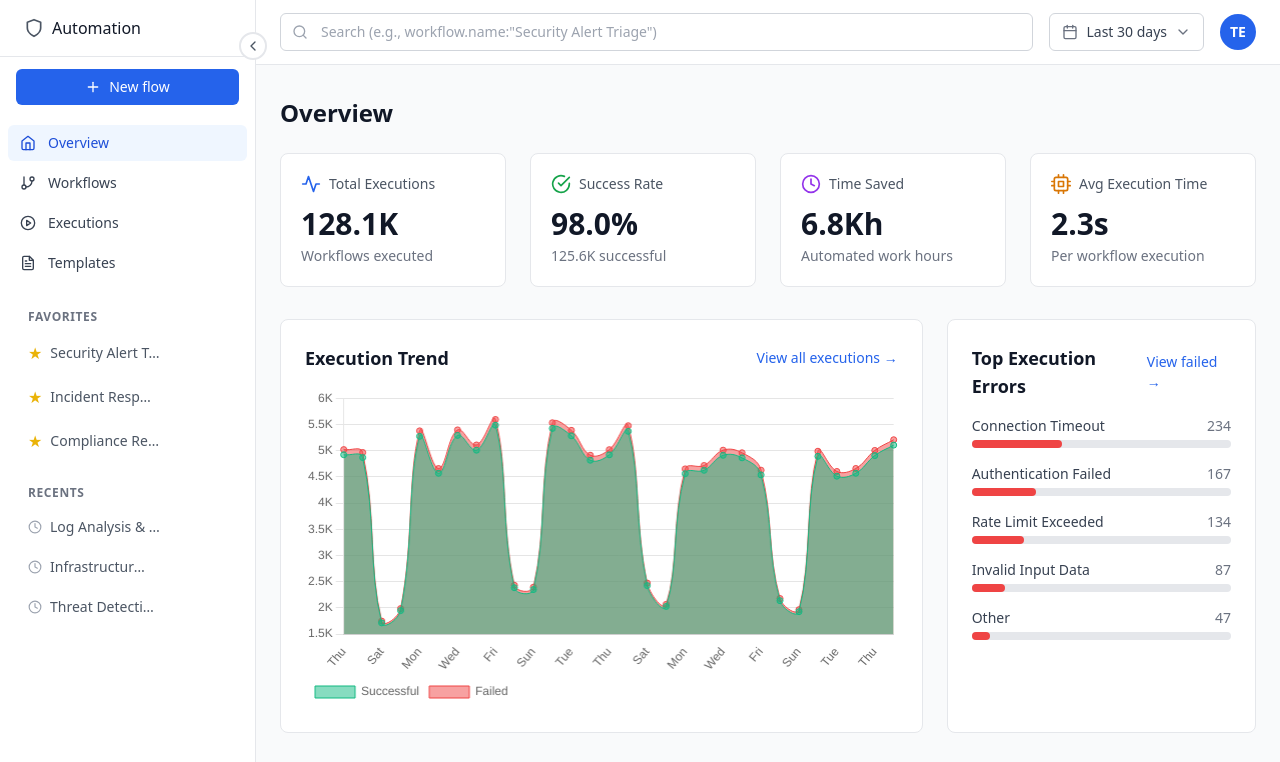
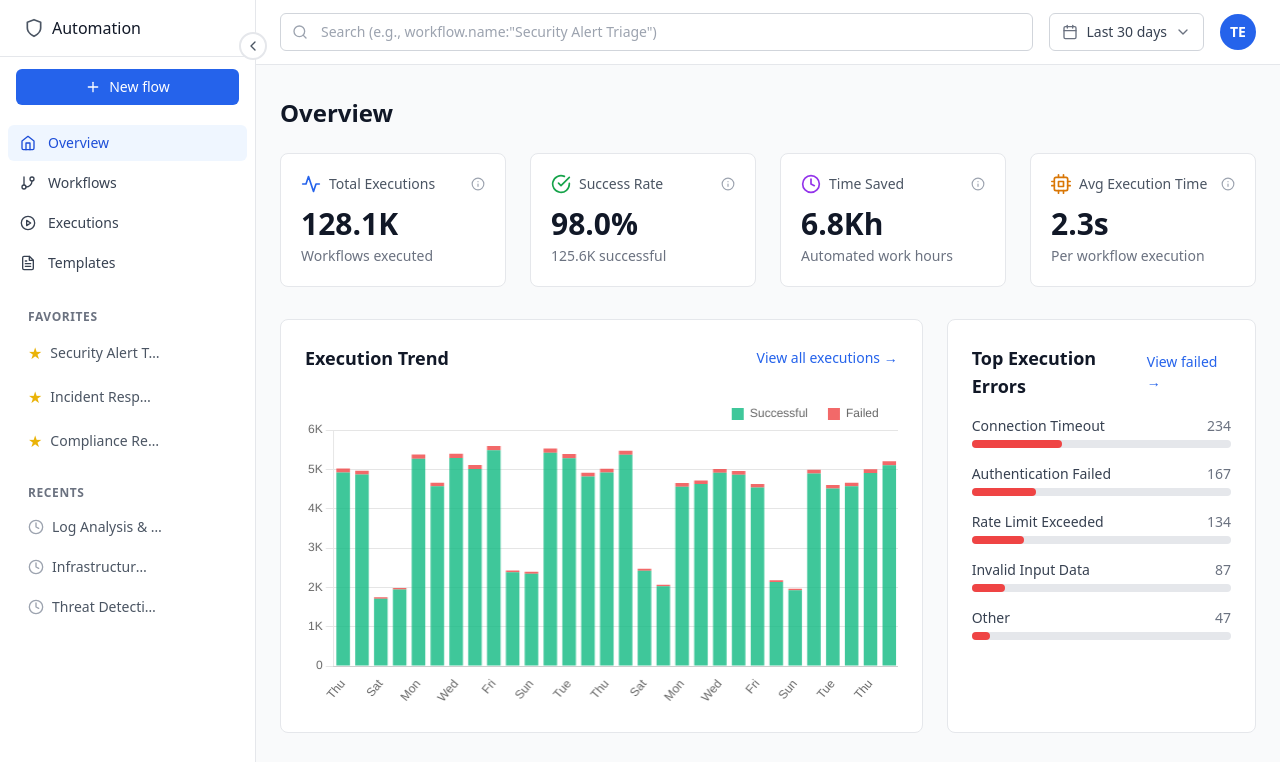
Before and after one commit to tinnytintin10/tinnytintin10.github.io, a plain HTML site: page index.html in a window 1280 px wide. Shown: the top 762 px of the page. Drawn offline with nearby package versions, Linux system fonts and the light colour scheme.

Commit message:
Update index.html

```diff
--- a/index.html
+++ b/index.html
@@ -11,13 +11,43 @@
         body {
             font-family: 'Inter', sans-serif;
         }
+        .tooltip {
+            display: none;
+            position: absolute;
+            right: 0;
+            top: 1.75rem;
+            z-index: 10;
+            width: 12rem;
+            padding: 0.75rem;
+            background-color: #1f2937; /* bg-gray-800 */
+            color: white;
+            font-size: 0.75rem;
+            border-radius: 0.375rem;
+            box-shadow: 0 4px 6px -1px rgb(0 0 0 / 0.1), 0 2px 4px -2px rgb(0 0 0 / 0.1);
+        }
+        .tooltip-arrow {
+            position: absolute;
+            top: -0.25rem;
+            right: 0.5rem;
+            width: 0.5rem;
+            height: 0.5rem;
+            background-color: #1f2937; /* bg-gray-800 */
+            transform: rotate(45deg);
+        }
+        /* Simpler CSS to control visibility based on sidebar state */
+        .sidebar-collapsed .sidebar-text {
+            display: none;
+        }
+        .sidebar-expanded .sidebar-icon-heading {
+            display: none;
+        }
     </style>
 </head>
 <body class="bg-gray-50">
 
     <div id="app" class="min-h-screen flex font-sans">
         <!-- Left Sidebar -->
-        <div id="sidebar" class="transition-all duration-300 ease-in-out w-64 bg-white border-r border-gray-200 flex flex-col flex-shrink-0 relative">
+        <div id="sidebar" class="sidebar-expanded transition-all duration-300 ease-in-out w-64 bg-white border-r border-gray-200 flex flex-col flex-shrink-0 relative">
             <button id="nav-toggle-btn" class="absolute -right-3 top-8 z-20 p-1 bg-white border-2 border-gray-200 rounded-full hover:bg-gray-100 focus:outline-none focus:ring-2 focus:ring-blue-500" aria-label="Toggle Navigation">
                 <svg id="nav-toggle-icon" xmlns="http://www.w3.org/2000/svg" width="16" height="16" viewBox="0 0 24 24" fill="none" stroke="currentColor" stroke-width="2" stroke-linecap="round" stroke-linejoin="round" class="w-4 h-4 text-gray-600 transition-transform duration-300"><path d="m15 18-6-6 6-6"/></svg>
             </button>
@@ -40,21 +70,21 @@
 
             <div id="quick-access-container" class="mt-6 px-4 flex-1 overflow-y-auto overflow-x-hidden">
                 <!-- Favorites Section -->
+                <div id="favorites-section">
                     <h3 class="sidebar-heading text-xs font-semibold text-gray-500 uppercase tracking-wider mb-2 px-3">
                         <span class="sidebar-text">Favorites</span>
-                    <span class="sidebar-icon" title="Favorites">★</span>
+                        <span class="sidebar-icon-heading text-yellow-500" title="Favorites">★</span>
                     </h3>
-                <div id="favorites-list" class="space-y-1 mb-6">
-                    <!-- Favorites items will be injected here -->
+                    <div id="favorites-content" class="space-y-1 mb-6"></div>
                 </div>
 
                 <!-- Recents Section -->
+                 <div id="recents-section">
                     <h3 class="sidebar-heading text-xs font-semibold text-gray-500 uppercase tracking-wider mb-2 px-3">
                         <span class="sidebar-text">Recents</span>
-                    <svg xmlns="http://www.w3.org/2000/svg" width="16" height="16" viewBox="0 0 24 24" fill="none" stroke="currentColor" stroke-width="2" stroke-linecap="round" stroke-linejoin="round" class="sidebar-icon w-4 h-4 mx-auto" title="Recents"><circle cx="12" cy="12" r="10"></circle><polyline points="12 6 12 12 16 14"></polyline></svg>
+                        <svg xmlns="http://www.w3.org/2000/svg" width="16" height="16" viewBox="0 0 24 24" fill="none" stroke="currentColor" stroke-width="2" stroke-linecap="round" stroke-linejoin="round" class="sidebar-icon-heading w-4 h-4 mx-auto" title="Recents"><circle cx="12" cy="12" r="10"></circle><polyline points="12 6 12 12 16 14"></polyline></svg>
                     </h3>
-                <div id="recents-list" class="space-y-1">
-                    <!-- Recents items will be injected here -->
+                    <div id="recents-content" class="space-y-1"></div>
                 </div>
             </div>
         </div>
@@ -167,8 +197,8 @@
             const failureReasonsContainer = document.getElementById('failure-reasons-container');
             const workflowsTableBody = document.getElementById('workflows-table-body');
             const mainNavContainer = document.getElementById('main-nav');
-            const favoritesList = document.getElementById('favorites-list');
-            const recentsList = document.getElementById('recents-list');
+            const favoritesContent = document.getElementById('favorites-content');
+            const recentsContent = document.getElementById('recents-content');
 
             let executionChart = null;
 
@@ -204,6 +234,13 @@
                 { id: 'threat-detection', label: 'Threat Detection Workflow', type: 'recent', timestamp: '2 days ago' }
             ];
 
+            const metricTooltips = {
+                executions: "Number of workflows that ran automatically in the selected time period.",
+                successRate: "Percentage of workflows that completed successfully without errors.",
+                timeSaved: "Estimated manual work hours saved through automation.",
+                avgTime: "Average time for a workflow to complete from start to finish."
+            };
+
             // --- HELPER FUNCTIONS ---
             const formatNumber = (num) => {
                 if (num >= 1000000) return (num / 1000000).toFixed(1).replace(/\.0$/, '') + 'M';
@@ -234,19 +271,10 @@
                 const selectedDays = timeRangeOptions.find(opt => opt.value === state.selectedTimeRange)?.days || 30;
                 const executionData = generateMockData(selectedDays, state.activeFilter);
 
-                // Update header
                 mainHeader.innerHTML = `Overview ${state.activeFilter ? `<span class="text-lg font-normal text-gray-600 ml-2">- Filtered by ${state.activeFilter}</span>` : ''}`;
-
-                // Update metric cards
                 renderMetricCards(executionData);
-
-                // Update failure reasons
                 renderFailureReasons(selectedDays);
-
-                // Update workflows table
                 renderWorkflowsTable(selectedDays);
-
-                // Update chart
                 renderChart(executionData);
             }
 
@@ -257,24 +285,31 @@
                 const totalTimeSaved = Math.floor(totalExecutions * 3.2 / 60);
                 const avgExecutionTime = state.activeFilter ? 1.8 : 2.3;
 
-                metricCardsContainer.innerHTML = `
-                    <div class="bg-white rounded-lg border border-gray-200 hover:shadow-md transition-all duration-300 p-4 lg:p-5">
-                        <div class="flex items-center gap-2 mb-3"><svg xmlns="http://www.w3.org/2000/svg" width="20" height="20" viewBox="0 0 24 24" fill="none" stroke="currentColor" stroke-width="2" stroke-linecap="round" stroke-linejoin="round" class="w-5 h-5 text-blue-600"><polyline points="22 12 18 12 15 21 9 3 6 12 2 12"></polyline></svg><p class="text-sm text-gray-600">Total Executions</p></div>
-                        <p class="text-2xl lg:text-3xl font-semibold text-gray-900">${formatNumber(totalExecutions)}</p><p class="text-xs lg:text-sm text-gray-500 mt-1">Workflows executed</p>
+                const cards = [
+                    { key: 'executions', icon: `<svg xmlns="http://www.w3.org/2000/svg" width="20" height="20" viewBox="0 0 24 24" fill="none" stroke="currentColor" stroke-width="2" stroke-linecap="round" stroke-linejoin="round" class="w-5 h-5 text-blue-600"><polyline points="22 12 18 12 15 21 9 3 6 12 2 12"></polyline></svg>`, title: 'Total Executions', value: formatNumber(totalExecutions), subtitle: 'Workflows executed' },
+                    { key: 'successRate', icon: `<svg xmlns="http://www.w3.org/2000/svg" width="20" height="20" viewBox="0 0 24 24" fill="none" stroke="currentColor" stroke-width="2" stroke-linecap="round" stroke-linejoin="round" class="w-5 h-5 text-green-600"><path d="M22 11.08V12a10 10 0 1 1-5.93-9.14"></path><polyline points="22 4 12 14.01 9 11.01"></polyline></svg>`, title: 'Success Rate', value: `${successRate}%`, subtitle: `${formatNumber(successfulExecutions)} successful` },
+                    { key: 'timeSaved', icon: `<svg xmlns="http://www.w3.org/2000/svg" width="20" height="20" viewBox="0 0 24 24" fill="none" stroke="currentColor" stroke-width="2" stroke-linecap="round" stroke-linejoin="round" class="w-5 h-5 text-purple-600"><circle cx="12" cy="12" r="10"></circle><polyline points="12 6 12 12 16 14"></polyline></svg>`, title: 'Time Saved', value: `${formatNumber(totalTimeSaved)}h`, subtitle: 'Automated work hours' },
+                    { key: 'avgTime', icon: `<svg xmlns="http://www.w3.org/2000/svg" width="20" height="20" viewBox="0 0 24 24" fill="none" stroke="currentColor" stroke-width="2" stroke-linecap="round" stroke-linejoin="round" class="w-5 h-5 text-amber-600"><rect x="4" y="4" width="16" height="16" rx="2" ry="2"></rect><rect x="9" y="9" width="6" height="6"></rect><line x1="9" y1="1" x2="9" y2="4"></line><line x1="15" y1="1" x2="15" y2="4"></line><line x1="9" y1="20" x2="9" y2="23"></line><line x1="15" y1="20" x2="15" y2="23"></line><line x1="20" y1="9" x2="23" y2="9"></line><line x1="20" y1="14" x2="23" y2="14"></line><line x1="1" y1="9" x2="4" y2="9"></line><line x1="1" y1="14" x2="4" y2="14"></line></svg>`, title: 'Avg Execution Time', value: `${avgExecutionTime}s`, subtitle: 'Per workflow execution' }
+                ];
+
+                metricCardsContainer.innerHTML = cards.map(card => `
+                    <div class="bg-white rounded-lg border border-gray-200 hover:shadow-md transition-all duration-300 p-4 lg:p-5 h-full">
+                        <div class="flex flex-col h-full">
+                            <div class="flex items-center gap-2 mb-3">
+                                ${card.icon}
+                                <p class="text-sm text-gray-600 flex-1">${card.title}</p>
+                                <div class="relative metric-tooltip-trigger">
+                                    <svg xmlns="http://www.w3.org/2000/svg" width="14" height="14" viewBox="0 0 24 24" fill="none" stroke="currentColor" stroke-width="2" stroke-linecap="round" stroke-linejoin="round" class="w-3.5 h-3.5 text-gray-400 cursor-help"><circle cx="12" cy="12" r="10"></circle><line x1="12" y1="16" x2="12" y2="12"></line><line x1="12" y1="8" x2="12.01" y2="8"></line></svg>
+                                    <div class="tooltip"><div class="tooltip-arrow"></div>${metricTooltips[card.key]}</div>
                                 </div>
-                    <div class="bg-white rounded-lg border border-gray-200 hover:shadow-md transition-all duration-300 p-4 lg:p-5">
-                        <div class="flex items-center gap-2 mb-3"><svg xmlns="http://www.w3.org/2000/svg" width="20" height="20" viewBox="0 0 24 24" fill="none" stroke="currentColor" stroke-width="2" stroke-linecap="round" stroke-linejoin="round" class="w-5 h-5 text-green-600"><path d="M22 11.08V12a10 10 0 1 1-5.93-9.14"></path><polyline points="22 4 12 14.01 9 11.01"></polyline></svg><p class="text-sm text-gray-600">Success Rate</p></div>
-                        <p class="text-2xl lg:text-3xl font-semibold text-gray-900">${successRate}%</p><p class="text-xs lg:text-sm text-gray-500 mt-1">${formatNumber(successfulExecutions)} successful</p>
                             </div>
-                    <div class="bg-white rounded-lg border border-gray-200 hover:shadow-md transition-all duration-300 p-4 lg:p-5">
-                        <div class="flex items-center gap-2 mb-3"><svg xmlns="http://www.w3.org/2000/svg" width="20" height="20" viewBox="0 0 24 24" fill="none" stroke="currentColor" stroke-width="2" stroke-linecap="round" stroke-linejoin="round" class="w-5 h-5 text-purple-600"><circle cx="12" cy="12" r="10"></circle><polyline points="12 6 12 12 16 14"></polyline></svg><p class="text-sm text-gray-600">Time Saved</p></div>
-                        <p class="text-2xl lg:text-3xl font-semibold text-gray-900">${formatNumber(totalTimeSaved)}h</p><p class="text-xs lg:text-sm text-gray-500 mt-1">Automated work hours</p>
+                            <div class="flex-1 flex flex-col justify-center">
+                                <p class="text-2xl lg:text-3xl font-semibold text-gray-900">${card.value}</p>
+                                <p class="text-xs lg:text-sm text-gray-500 mt-1">${card.subtitle}</p>
                             </div>
-                    <div class="bg-white rounded-lg border border-gray-200 hover:shadow-md transition-all duration-300 p-4 lg:p-5">
-                        <div class="flex items-center gap-2 mb-3"><svg xmlns="http://www.w3.org/2000/svg" width="20" height="20" viewBox="0 0 24 24" fill="none" stroke="currentColor" stroke-width="2" stroke-linecap="round" stroke-linejoin="round" class="w-5 h-5 text-amber-600"><rect x="4" y="4" width="16" height="16" rx="2" ry="2"></rect><rect x="9" y="9" width="6" height="6"></rect><line x1="9" y1="1" x2="9" y2="4"></line><line x1="15" y1="1" x2="15" y2="4"></line><line x1="9" y1="20" x2="9" y2="23"></line><line x1="15" y1="20" x2="15" y2="23"></line><line x1="20" y1="9" x2="23" y2="9"></line><line x1="20" y1="14" x2="23" y2="14"></line><line x1="1" y1="9" x2="4" y2="9"></line><line x1="1" y1="14" x2="4" y2="14"></line></svg><p class="text-sm text-gray-600">Avg Execution Time</p></div>
-                        <p class="text-2xl lg:text-3xl font-semibold text-gray-900">${avgExecutionTime}s</p><p class="text-xs lg:text-sm text-gray-500 mt-1">Per workflow execution</p>
                         </div>
-                `;
+                    </div>
+                `).join('');
             }
 
             function renderFailureReasons(selectedDays) {
@@ -315,12 +350,12 @@
                 }
                 const ctx = document.getElementById('execution-chart').getContext('2d');
                 executionChart = new Chart(ctx, {
-                    type: 'line',
+                    type: 'bar',
                     data: {
                         labels: data.map(d => d.day),
                         datasets: [
-                            { label: 'Successful', data: data.map(d => d.successful), backgroundColor: 'rgba(16, 185, 129, 0.5)', borderColor: 'rgba(16, 185, 129, 1)', borderWidth: 1, fill: true, tension: 0.4 },
-                            { label: 'Failed', data: data.map(d => d.failed), backgroundColor: 'rgba(239, 68, 68, 0.5)', borderColor: 'rgba(239, 68, 68, 1)', borderWidth: 1, fill: true, tension: 0.4 }
+                            { label: 'Successful', data: data.map(d => d.successful), backgroundColor: 'rgba(16, 185, 129, 0.8)', hoverBackgroundColor: 'rgba(16, 185, 129, 1)' },
+                            { label: 'Failed', data: data.map(d => d.failed), backgroundColor: 'rgba(239, 68, 68, 0.8)', hoverBackgroundColor: 'rgba(239, 68, 68, 1)' }
                         ]
                     },
                     options: {
@@ -328,26 +363,49 @@
                         maintainAspectRatio: false,
                         scales: {
                             y: { stacked: true, ticks: { callback: (value) => formatNumber(value) } },
-                            x: { grid: { display: false } }
+                            x: { stacked: true, grid: { display: false } }
                         },
-                        plugins: { legend: { position: 'bottom', align: 'start' } }
+                        plugins: {
+                            legend: {
+                                position: 'top',
+                                align: 'end',
+                                labels: {
+                                    boxWidth: 12,
+                                    padding: 20
+                                }
+                            }
+                        },
+                        interaction: {
+                            mode: 'index',
+                            intersect: false,
+                        },
                     }
                 });
             }
 
             function renderSidebar() {
-                // Main Nav
                 mainNavContainer.innerHTML = automationNavItems.map(item => `
-                    <button title="${state.isNavCollapsed ? item.label : ''}" class="nav-item w-full flex items-center gap-3 px-3 py-2 mb-1 rounded-md text-sm transition-colors ${state.isNavCollapsed ? 'justify-center' : ''} ${state.selectedNav === item.id ? 'bg-blue-50 text-blue-700 font-medium' : 'text-gray-700 hover:bg-gray-100'}" data-id="${item.id}">
+                    <button title="${item.label}" class="nav-item w-full flex items-center gap-3 px-3 py-2 mb-1 rounded-md text-sm transition-colors ${state.selectedNav === item.id ? 'bg-blue-50 text-blue-700 font-medium' : 'text-gray-700 hover:bg-gray-100'}" data-id="${item.id}">
                         ${item.icon}
                         <span class="sidebar-text whitespace-nowrap">${item.label}</span>
                     </button>
                 `).join('');
 
-                // Favorites
-                favoritesList.innerHTML = quickAccessWorkflows.filter(w => w.type === 'favorite').map(workflow => `
-                    <button title="${state.isNavCollapsed ? workflow.label : ''}" class="w-full flex items-center px-3 py-2 text-sm text-gray-600 hover:bg-gray-100 rounded-md transition-colors group ${state.isNavCollapsed ? 'justify-center' : 'justify-between'}">
-                        <div class="flex items-center gap-2 truncate ${state.isNavCollapsed ? 'justify-center' : ''}">
+                if (state.isNavCollapsed) {
+                    favoritesContent.innerHTML = `
+                        <button title="Favorites" class="quick-access-toggle w-full flex items-center justify-center h-9 px-3 py-2 text-sm text-gray-600 hover:bg-gray-100 rounded-md transition-colors group">
+                            <span class="text-yellow-500 text-lg">★</span>
+                        </button>
+                    `;
+                    recentsContent.innerHTML = `
+                        <button title="Recents" class="quick-access-toggle w-full flex items-center justify-center h-9 px-3 py-2 text-sm text-gray-600 hover:bg-gray-100 rounded-md transition-colors group">
+                            <svg xmlns="http://www.w3.org/2000/svg" width="16" height="16" viewBox="0 0 24 24" fill="none" stroke="currentColor" stroke-width="2" stroke-linecap="round" stroke-linejoin="round" class="w-4 h-4 text-gray-500"><circle cx="12" cy="12" r="10"></circle><polyline points="12 6 12 12 16 14"></polyline></svg>
+                        </button>
+                    `;
+                } else {
+                    favoritesContent.innerHTML = quickAccessWorkflows.filter(w => w.type === 'favorite').map(workflow => `
+                        <button title="${workflow.label}" class="w-full flex items-center px-3 py-2 text-sm text-gray-600 hover:bg-gray-100 rounded-md transition-colors group justify-between">
+                            <div class="flex items-center gap-2 truncate">
                                 <span class="text-yellow-500 text-base flex-shrink-0">★</span>
                                 <span class="sidebar-text truncate whitespace-nowrap">${workflow.label}</span>
                             </div>
@@ -355,33 +413,44 @@
                         </button>
                     `).join('');
 
-                // Recents
-                recentsList.innerHTML = quickAccessWorkflows.filter(w => w.type === 'recent').map(workflow => `
-                     <button title="${state.isNavCollapsed ? workflow.label : ''}" class="w-full flex items-center px-3 py-2 text-sm text-gray-600 hover:bg-gray-100 rounded-md transition-colors group ${state.isNavCollapsed ? 'justify-center' : 'justify-between'}">
-                        <div class="flex items-center gap-2 truncate ${state.isNavCollapsed ? 'justify-center' : ''}">
-                            <svg xmlns="http://www.w3.org/2000/svg" width="14" height="14" viewBox="0 0 24 24" fill="none" stroke="currentColor" stroke-width="2" stroke-linecap="round" stroke-linejoin="round" class="w-3.5 h-3.5 text-gray-400 flex-shrink-0"><circle cx="12" cy="12" r="10"></circle><polyline points="12 6 12 12 16 14"></polyline></svg>
+                    recentsContent.innerHTML = quickAccessWorkflows.filter(w => w.type === 'recent').map(workflow => `
+                        <button title="${workflow.label}" class="w-full flex items-center px-3 py-2 text-sm text-gray-600 hover:bg-gray-100 rounded-md transition-colors group justify-between">
+                            <div class="flex items-center gap-2 truncate">
+                                <svg xmlns="http://www.w3.org/2000/svg" width="16" height="16" viewBox="0 0 24 24" fill="none" stroke="currentColor" stroke-width="2" stroke-linecap="round" stroke-linejoin="round" class="w-4 h-4 text-gray-400 flex-shrink-0"><circle cx="12" cy="12" r="10"></circle><polyline points="12 6 12 12 16 14"></polyline></svg>
                                 <span class="sidebar-text truncate whitespace-nowrap">${workflow.label}</span>
                             </div>
                             <span class="sidebar-text text-xs text-gray-400 opacity-0 group-hover:opacity-100 transition-opacity flex-shrink-0 ml-2 whitespace-nowrap">${workflow.timestamp}</span>
                         </button>
                     `).join('');
                 }
+            }
 
             function updateNavCollapse() {
                 sidebar.classList.toggle('w-64', !state.isNavCollapsed);
                 sidebar.classList.toggle('w-20', state.isNavCollapsed);
+                sidebar.classList.toggle('sidebar-expanded', !state.isNavCollapsed);
+                sidebar.classList.toggle('sidebar-collapsed', state.isNavCollapsed);
                 navToggleIcon.classList.toggle('rotate-180', state.isNavCollapsed);
-                document.querySelectorAll('.sidebar-text').forEach(el => el.style.display = state.isNavCollapsed ? 'none' : '');
-                document.querySelectorAll('.sidebar-icon').forEach(el => el.style.display = state.isNavCollapsed ? '' : 'none');
-                document.querySelectorAll('.sidebar-heading').forEach(el => el.classList.toggle('text-center', state.isNavCollapsed));
+
                 document.getElementById('sidebar-header').classList.toggle('justify-center', state.isNavCollapsed);
-                document.querySelectorAll('#main-nav button, #favorites-list button, #recents-list button').forEach(el => el.classList.toggle('justify-center', state.isNavCollapsed));
+                document.querySelectorAll('#main-nav button').forEach(el => el.classList.toggle('justify-center', state.isNavCollapsed));
+                renderSidebar();
             }
 
             // --- EVENT LISTENERS ---
             navToggleBtn.addEventListener('click', () => {
                 state.isNavCollapsed = !state.isNavCollapsed;
                 updateNavCollapse();
+            });
+
+            document.getElementById('quick-access-container').addEventListener('click', (e) => {
+                if (state.isNavCollapsed) {
+                    const button = e.target.closest('.quick-access-toggle');
+                    if (button) {
+                        state.isNavCollapsed = false;
+                        updateNavCollapse();
+                    }
+                }
             });
 
             timeRangeBtn.addEventListener('click', (e) => {
@@ -437,7 +506,26 @@
                 const button = e.target.closest('.nav-item');
                 if (button) {
                     state.selectedNav = button.dataset.id;
-                    renderSidebar();
+                    document.querySelectorAll('#main-nav .nav-item').forEach(btn => {
+                        btn.classList.toggle('bg-blue-50', btn.dataset.id === state.selectedNav);
+                        btn.classList.toggle('text-blue-700', btn.dataset.id === state.selectedNav);
+                        btn.classList.toggle('font-medium', btn.dataset.id === state.selectedNav);
+                        btn.classList.toggle('text-gray-700', btn.dataset.id !== state.selectedNav);
+                        btn.classList.toggle('hover:bg-gray-100', btn.dataset.id !== state.selectedNav);
+                    });
+                }
+            });
+
+            metricCardsContainer.addEventListener('mouseover', e => {
+                const trigger = e.target.closest('.metric-tooltip-trigger');
+                if (trigger) {
+                    trigger.querySelector('.tooltip').style.display = 'block';
+                }
+            });
+            metricCardsContainer.addEventListener('mouseout', e => {
+                const trigger = e.target.closest('.metric-tooltip-trigger');
+                if (trigger) {
+                    trigger.querySelector('.tooltip').style.display = 'none';
                 }
             });
 
@@ -455,7 +543,6 @@
 
             // --- INITIALIZATION ---
             function init() {
-                // Populate time range dropdown
                 timeRangeDropdown.innerHTML = timeRangeOptions.map(opt =>
                     `<button data-value="${opt.value}" class="w-full text-left px-3 py-1.5 text-sm hover:bg-gray-100 ${state.selectedTimeRange === opt.value ? 'bg-blue-50 text-blue-700' : 'text-gray-700'}">${opt.label}</button>`
                 ).join('');
```
Lines whose indentation alone changed are shown as unchanged.
